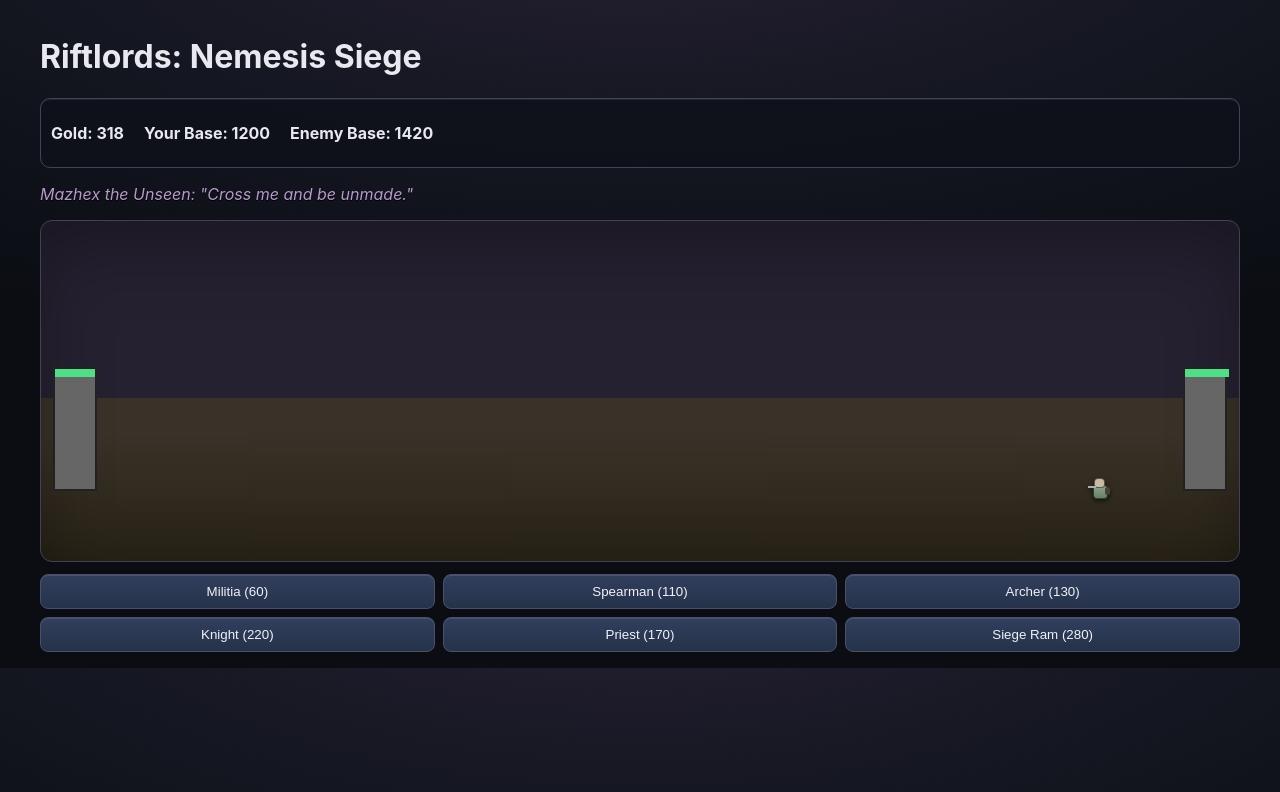
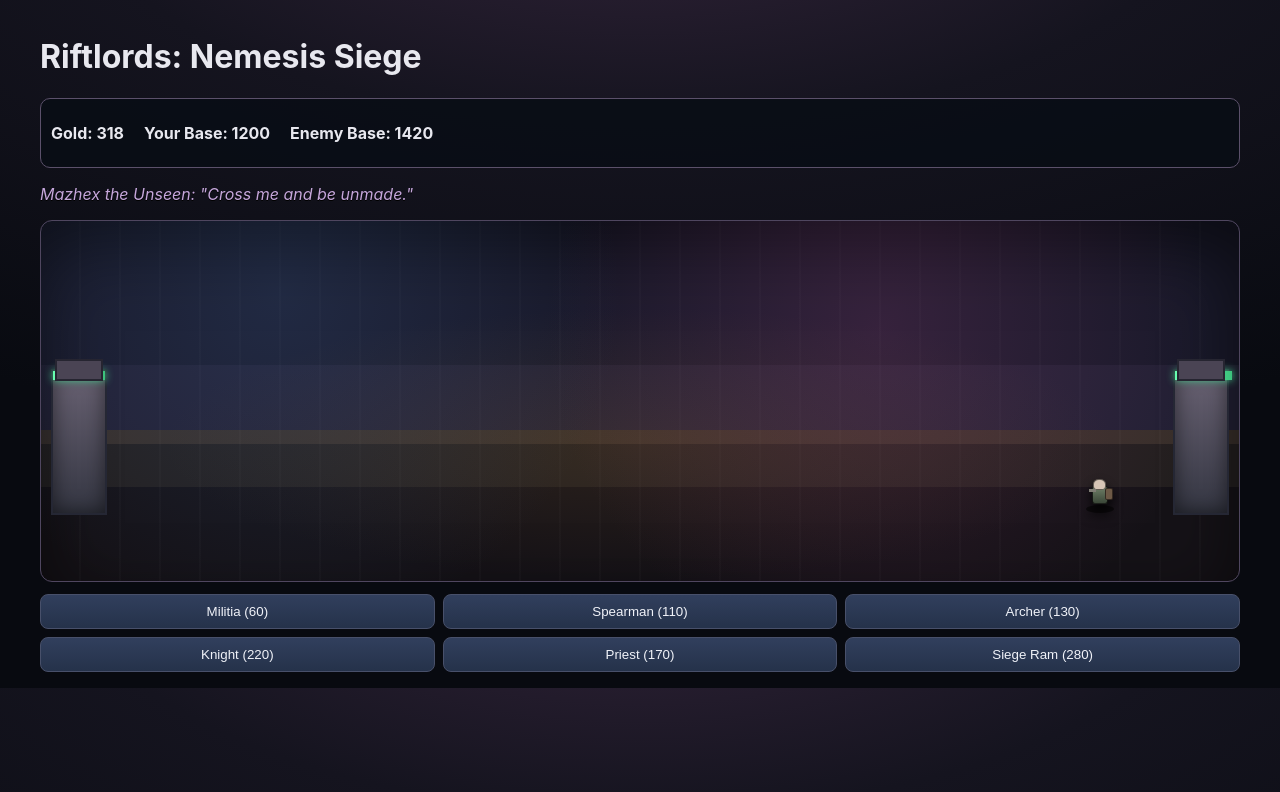
Before and after one commit to dansmith334/riftlords, a React (Vite) app: page / in a window 1280 px wide. Both pictures are taken after a click on the button 185 px from the left and 274 px from the top of the page. Shown: the top 792 px of the page. Built offline with nearby package versions, Linux system fonts and the light colour scheme.

Commit message:
Overhaul battle visuals with distinct dark-fantasy unit sprites

```diff
--- a/src/App.jsx
+++ b/src/App.jsx
@@ -155,7 +155,7 @@ function makeBattle(territory, upgrades) {
     t: 0, gold: 240, income: 28 * upgrades.incomeMult,
     enemyGold: 205 + territory.difficulty * 35 + (isLearningBattle ? 20 : 0), enemyIncome: 24 + territory.difficulty * 2, nextEnemySpawn: isLearningBattle ? 2.4 : 2.8,
     playerBase: BASE_HP, enemyBase: BASE_HP + territory.difficulty * 100 + (isLearningBattle ? 120 : 0),
-    units: [], floats: [], projectiles: [], impacts: [], result: 'ongoing',
+    units: [], fallen: [], floats: [], projectiles: [], impacts: [], result: 'ongoing',
     commanderLine: `${territory.commander.name} ${territory.commander.title}: "${taunt(territory.commander)}"`,
   }
 }
@@ -205,6 +205,7 @@ function stepBattle(state, campaign, territory) {
   s.floats = s.floats.filter((f) => f.life > 0).map((f) => ({ ...f, y: f.y - 16 * dt, life: f.life - dt }))
   s.projectiles = s.projectiles.filter((p) => p.life > 0).map((p) => ({ ...p, life: p.life - dt }))
   s.impacts = s.impacts.filter((e) => e.life > 0).map((e) => ({ ...e, life: e.life - dt }))
+  s.fallen = s.fallen.filter((f) => f.life > 0).map((f) => ({ ...f, life: f.life - dt }))
 
   for (const u of s.units) {
     const def = unitDefs[u.type]
@@ -250,7 +251,12 @@ function stepBattle(state, campaign, territory) {
     }
     if (u.animUntil <= s.t) u.anim = 'idle'
   }
-  s.units = s.units.filter((u) => u.hp > 0)
+  const survivors = []
+  for (const u of s.units) {
+    if (u.hp > 0) survivors.push(u)
+    else s.fallen.push({ ...u, life: 0.42 })
+  }
+  s.units = survivors
   if (s.enemyBase <= 0) s.result = 'victory'
   if (s.playerBase <= 0) s.result = 'defeat'
   return s
@@ -264,12 +270,8 @@ function BattleView({ battle, territory, onSpawn, onEnd }) {
     <div className="battlefield">
       <div className="base player-base"><div style={{width:`${(battle.playerBase/BASE_HP)*100}%`}}/></div>
       <div className="base enemy-base"><div style={{width:`${(battle.enemyBase/(BASE_HP+territory.difficulty*100))*100}%`}}/></div>
-      {battle.units.map((u) => {
-        const def = unitDefs[u.type]
-        return <div key={u.id} className={`unit ${u.side} ${u.type} anim-${u.anim} ${u.hitUntil > battle.t ? 'hit' : ''}`} style={{ left: `${(u.x / FIELD_WIDTH) * 100}%`, ['--unit-color']: def.color }} title={`${def.name} ${Math.floor(u.hp)}hp`}>
-          <span className="body" /><span className="head" /><span className="weapon" /><span className="accent" />
-        </div>
-      })}
+      {battle.units.map((u) => <UnitSprite key={u.id} u={u} battleTime={battle.t} />)}
+      {battle.fallen.map((u) => <UnitSprite key={`dead-${u.id}-${u.life.toFixed(2)}`} u={u} dead />)}
       {battle.projectiles.map((p) => {
         const progress = 1 - p.life / p.maxLife
         const x = p.fromX + (p.toX - p.fromX) * progress
@@ -283,4 +285,22 @@ function BattleView({ battle, territory, onSpawn, onEnd }) {
   </div>
 }
 
+function UnitSprite({ u, battleTime = 0, dead = false }) {
+  const def = unitDefs[u.type]
+  return <div className={`unit ${u.side} ${u.type} anim-${u.anim} ${u.hitUntil > battleTime ? 'hit' : ''} ${dead ? 'dead' : ''}`} style={{ left: `${(u.x / FIELD_WIDTH) * 100}%`, ['--unit-color']: def.color }} title={`${def.name} ${Math.floor(Math.max(0, u.hp))}hp`}>
+    <span className="shadow" />
+    <span className="cape" />
+    <span className="body" />
+    <span className="head" />
+    <span className="helmet" />
+    <span className="shield" />
+    <span className="weapon" />
+    <span className="weapon-swing" />
+    <span className="sigil" />
+    <span className="wheel wheel-a" />
+    <span className="wheel wheel-b" />
+    <span className="ram-head" />
+  </div>
+}
+
 export default App
--- a/src/styles.css
+++ b/src/styles.css
@@ -1,75 +1,101 @@
 :root { color-scheme: dark; font-family: Inter, system-ui, sans-serif; }
-body { margin: 0; background: radial-gradient(1200px 520px at 50% -140px, #2b2236 0%, #151722 52%, #0b0d13 100%); color: #e8e8ef; }
+body { margin: 0; background: radial-gradient(1300px 620px at 50% -160px, #37263e 0%, #15141f 46%, #080a10 100%); color: #e8e8ef; }
 .app { padding: 16px; max-width: 1200px; margin: auto; }
 .map .territory-grid { display:grid; grid-template-columns: repeat(4, minmax(0,1fr)); gap:12px; }
-.card { text-align:left; border:1px solid #3d3e56; background:linear-gradient(180deg, #202330 0%, #171a25 100%); color:#eee; padding:10px; border-radius:10px; box-shadow: inset 0 1px 0 #ffffff10, 0 10px 20px #00000026; }
+.card { text-align:left; border:1px solid #4d4963; background:linear-gradient(180deg, #221f30 0%, #13141f 100%); color:#eee; padding:10px; border-radius:10px; box-shadow: inset 0 1px 0 #ffffff10, 0 10px 20px #00000026; }
 .card.conquered { outline:2px solid #358960; }
-.hud { display:flex; gap: 20px; font-weight: 700; background:#0e1119cc; border:1px solid #3f4457; border-radius:10px; padding:8px 10px; box-shadow: inset 0 1px 0 #ffffff14; }
-.taunt { font-style: italic; color:#b79acb; text-shadow:0 1px 0 #000; }
-.battlefield { position: relative; height: 340px; border:1px solid #3f4258; border-radius: 12px; overflow:hidden; background: linear-gradient(#262131 0 52%,#3a3228 52% 62%, #282216 100%); box-shadow: inset 0 26px 70px #00000050; }
-.commander-chip { display:flex; align-items:center; gap:8px; margin:6px 0; }
-.portrait { width:30px; height:30px; border-radius:50%; display:grid; place-items:center; font-weight:700; color:#f1eef8; border:1px solid #ffffff30; box-shadow: inset 0 -5px 8px #00000055, 0 0 0 2px #00000020; background:
-  radial-gradient(circle at 50% 30%, #ffffff26 0 28%, transparent 29%),
-  radial-gradient(circle at 50% 72%, #00000060 0 48%, transparent 70%),
-  #5a4ca6; }
-.faction-riftborn .portrait { background-color:#5f2f97; }
-.faction-ash-legion .portrait { background-color:#844337; }
-.faction-dreadclaw .portrait { background-color:#1f6357; }
-.faction-moonreavers .portrait { background-color:#35558f; }
+.hud { display:flex; gap: 20px; font-weight: 700; background:#090d15df; border:1px solid #5b506a; border-radius:10px; padding:8px 10px; }
+.taunt { font-style: italic; color:#c6a7dc; text-shadow:0 1px 0 #000; }
+.battlefield { position: relative; height: 360px; border:1px solid #4f465f; border-radius: 12px; overflow:hidden;
+  background:
+  radial-gradient(700px 200px at 50% 62%, #6e4f2b40 0%, transparent 68%),
+  repeating-linear-gradient(90deg, transparent 0 38px, #ffffff05 38px 40px),
+  linear-gradient(180deg, #19192a 0 40%, #222034 40% 58%, #382f2a 58% 62%, #231f1f 62% 74%, #151217 74% 100%);
+  box-shadow: inset 0 26px 70px #00000090; }
+.battlefield::before { content:''; position:absolute; inset:0; background:radial-gradient(circle at 70% 30%, #8f3f7540, transparent 38%), radial-gradient(circle at 20% 20%, #3c5f9140, transparent 34%); pointer-events:none; }
+.commander-chip { display:flex; align-items:center; gap:8px; margin:6px 0; border:1px solid #ffffff1f; padding:4px; border-radius:8px; background:#0d1018; }
+.portrait { width:34px; height:34px; border-radius:6px; display:grid; place-items:center; font-weight:800; color:#f1eef8; border:1px solid #ffffff47; box-shadow: inset 0 -8px 14px #000000aa; background:#5a4ca6; }
+.faction-riftborn .portrait { box-shadow: inset 0 -8px 14px #000, 0 0 0 2px #8738cb66; }
+.faction-ash-legion .portrait { box-shadow: inset 0 -8px 14px #000, 0 0 0 2px #b4573d66; }
+.faction-dreadclaw .portrait { box-shadow: inset 0 -8px 14px #000, 0 0 0 2px #2fa18f66; }
+.faction-moonreavers .portrait { box-shadow: inset 0 -8px 14px #000, 0 0 0 2px #4a7cc866; }
 
-.unit { position:absolute; top: 228px; width:28px; height:28px; transform:translateX(-50%); filter: drop-shadow(0 2px 2px #0009); }
-.unit.enemy { top: 253px; transform:translateX(-50%) scaleX(-1); }
+.unit { position:absolute; top: 214px; width:42px; height:42px; transform:translateX(-50%); filter: drop-shadow(0 5px 5px #000b); }
+.unit.enemy { top: 250px; transform:translateX(-50%) scaleX(-1); }
 .unit > span { position:absolute; display:block; }
-.unit .body { left:6px; top:11px; width:13px; height:12px; background:linear-gradient(180deg, color-mix(in srgb, var(--unit-color) 85%, #d0d0d0 15%) 0%, color-mix(in srgb, var(--unit-color) 82%, #000 18%) 100%); border-radius:4px; border:1px solid #0009; }
-.unit .head { left:9px; top:4px; width:9px; height:8px; background:#cab9a5; border-radius:40% 40% 35% 35%; border:1px solid #0008; }
-.unit .weapon { left:18px; top:12px; width:8px; height:2px; background:#a9adb8; transform-origin:left center; }
-.unit .accent { left:4px; top:13px; width:5px; height:8px; background:#463f3a; border-radius:2px; }
+.unit .shadow { width:28px; height:8px; left:7px; bottom:0; background:#0008; border-radius:50%; }
+.unit .body { left:13px; top:15px; width:14px; height:16px; border-radius:3px; border:1px solid #000b; background:linear-gradient(#7f7770,#443d38); }
+.unit .head { left:15px; top:8px; width:11px; height:9px; border-radius:45% 45% 35% 35%; border:1px solid #0008; background:#d7c5b6; }
+.unit .helmet,.unit .shield,.unit .weapon-swing,.unit .sigil,.unit .wheel,.unit .ram-head,.unit .cape{display:none}
+.unit .weapon { left:25px; top:18px; width:9px; height:3px; background:#aaaebf; }
 
-.unit.spearman .weapon { width:14px; top:11px; background:#9fb8c8; }
-.unit.spearman .weapon::after { content:''; position:absolute; right:-2px; top:-2px; border-left:4px solid #d8e9f2; border-top:3px solid transparent; border-bottom:3px solid transparent; }
-.unit.archer .weapon { width:8px; height:10px; border:2px solid #c08a4f; border-left:none; border-radius:0 10px 10px 0; background:transparent; top:8px; left:16px; }
-.unit.knight .body { background:#a4aeb8; width:13px; }
-.unit.knight .head { background:#b8c2cc; border-radius:45% 45% 20% 20%; }
-.unit.knight .accent { width:6px; height:10px; background:#707f8f; left:2px; top:11px; border-radius:2px; }
-.unit.priest .body { background:linear-gradient(180deg,#d4cbdf,#afa8bc); }
-.unit.priest .head { background:#e6d8c7; }
-.unit.priest .weapon { width:2px; height:12px; left:20px; top:6px; background:#cdbb88; }
-.unit.priest .weapon::after { content:''; position:absolute; top:-4px; left:-3px; width:8px; height:8px; border-radius:50%; background:#b4f5d2; }
-.unit.ram { width:34px; height:22px; top:238px; }
-.unit.ram .body { left:2px; top:8px; width:24px; height:10px; background:#7d5944; border-radius:3px; }
-.unit.ram .head { display:none; }
-.unit.ram .weapon { left:24px; top:10px; width:8px; height:6px; background:#4b372d; border-radius:0 3px 3px 0; }
-.unit.ram .accent { left:3px; top:18px; width:24px; height:2px; background:#31363f; box-shadow:0 -11px 0 #31363f; }
+.unit.militia .body { background:linear-gradient(#6f7f67,#3b4738); }
+.unit.militia .shield { display:block; left:8px; top:17px; width:6px; height:10px; background:#6d5946; border:1px solid #0008; border-radius:2px; }
+.unit.militia .weapon { background:#7f7c74; width:7px; }
 
-.anim-strike { animation: strike 150ms cubic-bezier(.2,.84,.2,1); }
-.anim-shoot { animation: shoot 160ms cubic-bezier(.16,.75,.2,1); }
+.unit.spearman .weapon { width:18px; top:17px; background:#939daf; }
+.unit.spearman .weapon::after { content:''; position:absolute; right:-4px; top:-2px; border-left:5px solid #e3ebf5; border-top:3px solid transparent; border-bottom:3px solid transparent; }
+.unit.spearman .body { background:linear-gradient(#597083,#2f3f4f); }
+
+.unit.archer .weapon { width:9px; height:13px; border:2px solid #c08a4f; border-left:none; border-radius:0 10px 10px 0; background:transparent; top:11px; }
+.unit.archer .cape { display:block; left:10px; top:14px; width:7px; height:14px; background:linear-gradient(#775f8d,#332840); }
+
+.unit.knight { width:46px; height:46px; }
+.unit.knight .helmet { display:block; left:14px; top:7px; width:14px; height:9px; background:#96a4b4; border:1px solid #000a; border-radius:45% 45% 25% 25%; }
+.unit.knight .head { background:#b8c2cc; left:16px; }
+.unit.knight .body { left:12px; width:18px; height:20px; background:linear-gradient(#778696,#3b4652); }
+.unit.knight .shield { display:block; left:6px; top:15px; width:8px; height:13px; border-radius:3px; background:#5a6376; border:1px solid #0009; }
+.unit.knight .weapon { width:11px; background:#c9ced8; }
+
+.unit.priest .body { background:linear-gradient(#ddd6e4,#8e8898); border-radius:4px 4px 8px 8px; }
+.unit.priest .weapon { width:3px; height:16px; left:27px; top:8px; background:#c8b587; }
+.unit.priest .sigil { display:block; left:23px; top:4px; width:10px; height:10px; border-radius:50%; background:radial-gradient(circle,#cbffe8 10%, #6ad8a8 50%, transparent 72%); }
+
+.unit.ram { width:54px; height:32px; top:228px; }
+.unit.ram .head,.unit.ram .helmet,.unit.ram .shield,.unit.ram .cape,.unit.ram .sigil { display:none; }
+.unit.ram .body { display:block; left:6px; top:8px; width:34px; height:13px; border-radius:4px; background:linear-gradient(#7a563b,#463124); border:1px solid #000a; }
+.unit.ram .weapon { left:38px; top:11px; width:11px; height:7px; background:#3a2a21; border-radius:0 4px 4px 0; }
+.unit.ram .ram-head { display:block; left:47px; top:9px; width:6px; height:9px; background:#7f818d; clip-path:polygon(0 0,100% 50%,0 100%); }
+.unit.ram .wheel { display:block; width:9px; height:9px; border-radius:50%; background:#23252c; border:2px solid #626777; top:20px; }
+.unit.ram .wheel-a { left:11px; }
+.unit.ram .wheel-b { left:29px; }
+
+.anim-strike .weapon-swing,.anim-slam .weapon-swing { display:block; left:26px; top:10px; width:14px; height:14px; border-right:2px solid #ffffff80; border-top:2px solid #ffc18b77; border-radius:50%; }
+.anim-cast .sigil { filter: drop-shadow(0 0 8px #75ffd4); transform:scale(1.3); }
+.unit.hit { filter: brightness(1.8) saturate(1.2) drop-shadow(0 0 7px #ff9f6ea8); }
+.unit.dead { opacity:0.45; transform:translateX(-50%) translateY(7px) scale(0.86); filter: grayscale(1) brightness(.65); }
+.unit.enemy.dead { transform:translateX(-50%) translateY(7px) scale(0.86) scaleX(-1); }
+
+.anim-strike { animation: strike 170ms cubic-bezier(.2,.84,.2,1); }
+.anim-shoot { animation: shoot 180ms cubic-bezier(.16,.75,.2,1); }
 .anim-cast { animation: cast 220ms ease-out; }
-.anim-slam { animation: slam 170ms cubic-bezier(.18,.86,.2,1); }
-.unit.hit { filter: brightness(1.7) saturate(1.1) drop-shadow(0 0 5px #ffba8a88); }
-@keyframes strike { 0% { transform:translateX(-50%);} 40% { transform:translateX(-39%) translateY(-1px);} 100% { transform:translateX(-50%);} }
-@keyframes shoot { 0% { transform:translateX(-50%);} 40% { transform:translateX(-45%) translateY(-2px);} 100% { transform:translateX(-50%);} }
-@keyframes cast { 0% { transform:translateX(-50%);} 50% { transform:translateX(-50%) translateY(-4px);} 100% { transform:translateX(-50%);} }
-@keyframes slam { 0% { transform:translateX(-50%);} 35% { transform:translateX(-36%) translateY(1px);} 100% { transform:translateX(-50%);} }
+.anim-slam { animation: slam 190ms cubic-bezier(.18,.86,.2,1); }
+@keyframes strike { 40% { transform:translateX(-35%) translateY(-2px);} }
+@keyframes shoot { 40% { transform:translateX(-43%) translateY(-3px);} }
+@keyframes cast { 50% { transform:translateX(-50%) translateY(-6px);} }
+@keyframes slam { 35% { transform:translateX(-28%) translateY(2px);} }
 .unit.enemy.anim-strike { animation-name: strikeEnemy; }
 .unit.enemy.anim-shoot { animation-name: shootEnemy; }
 .unit.enemy.anim-cast { animation-name: castEnemy; }
 .unit.enemy.anim-slam { animation-name: slamEnemy; }
-@keyframes strikeEnemy { 0% { transform:translateX(-50%) scaleX(-1);} 45% { transform:translateX(-58%) scaleX(-1);} 100% { transform:translateX(-50%) scaleX(-1);} }
-@keyframes shootEnemy { 0% { transform:translateX(-50%) scaleX(-1);} 40% { transform:translateX(-54%) translateY(-1px) scaleX(-1);} 100% { transform:translateX(-50%) scaleX(-1);} }
-@keyframes castEnemy { 0% { transform:translateX(-50%) scaleX(-1);} 50% { transform:translateX(-50%) translateY(-3px) scaleX(-1);} 100% { transform:translateX(-50%) scaleX(-1);} }
-@keyframes slamEnemy { 0% { transform:translateX(-50%) scaleX(-1);} 35% { transform:translateX(-62%) scaleX(-1);} 100% { transform:translateX(-50%) scaleX(-1);} }
+@keyframes strikeEnemy { 45% { transform:translateX(-62%) scaleX(-1);} }
+@keyframes shootEnemy { 40% { transform:translateX(-58%) translateY(-2px) scaleX(-1);} }
+@keyframes castEnemy { 50% { transform:translateX(-50%) translateY(-5px) scaleX(-1);} }
+@keyframes slamEnemy { 35% { transform:translateX(-70%) scaleX(-1);} }
 
-.projectile { position:absolute; width:8px; height:2px; transform:translateX(-50%); background:#d7c089; box-shadow:0 0 4px #f8ddb366; }
-.impact { position:absolute; width:16px; height:16px; border-radius:50%; transform:translate(-50%,-50%); pointer-events:none; }
-.impact.hit { background:radial-gradient(circle,#ffe0bb 0,#ff9c78 40%,#8f2d22 65%,transparent 76%); box-shadow:0 0 10px #ff9b7890; }
-.impact.heal { background:radial-gradient(circle,#c8ffe1 0,#62d89f 55%,transparent 70%); }
-.base { position:absolute; width:40px; height:120px; bottom:70px; border:2px solid #222; background:#666; }
-.player-base { left: 12px; }
-.enemy-base { right: 12px; }
-.base > div { height:8px; background:#4fe085; }
+.projectile { position:absolute; width:13px; height:3px; transform:translateX(-50%) rotate(-8deg); background:linear-gradient(90deg,#f7e1a8,#ab8760); box-shadow:0 0 8px #f8ddb399; }
+.projectile::after { content:''; position:absolute; right:-2px; top:-2px; border-left:4px solid #efe6db; border-top:3px solid transparent; border-bottom:3px solid transparent; }
+.impact { position:absolute; width:24px; height:24px; border-radius:50%; transform:translate(-50%,-50%); pointer-events:none; }
+.impact.hit { background:radial-gradient(circle,#ffe0bb 0,#ff9c78 38%,#8f2d22 67%,transparent 78%); box-shadow:0 0 16px #ff9b7890; }
+.impact.heal { background:radial-gradient(circle,#c8ffe1 0,#62d89f 52%,transparent 72%); box-shadow:0 0 14px #62d89f88; }
+.base { position:absolute; width:52px; height:142px; bottom:66px; border:2px solid #252734; background:linear-gradient(#696273,#343642); box-shadow:inset 0 0 20px #0008; }
+.player-base { left: 10px; }
+.enemy-base { right: 10px; }
+.base::before { content:''; position:absolute; width:44px; height:18px; top:-12px; left:2px; background:#4a4454; border:2px solid #262531; }
+.base > div { height:9px; background:linear-gradient(90deg,#68ffb1,#3cc27c); box-shadow:0 0 8px #46d690; }
 .float { position:absolute; color:#ff8989; font-weight:700; transform:translateX(-50%); text-shadow:0 1px 3px #000; }
 .float.heal { color:#85f7c1; }
 .spawn-grid { margin-top: 12px; display:grid; grid-template-columns: repeat(3, 1fr); gap:8px; }
-button { border:1px solid #48506a; background:linear-gradient(180deg,#313f5d,#25324a); color:#f0f2f8; padding:9px; border-radius:8px; cursor:pointer; box-shadow: inset 0 1px 0 #ffffff1f; }
+button { border:1px solid #48506a; background:linear-gradient(180deg,#313f5d,#25324a); color:#f0f2f8; padding:9px; border-radius:8px; cursor:pointer; }
 button:hover { background:linear-gradient(180deg,#3c4e73,#2d3f5e); }
 .result { margin-top: 14px; padding: 12px; background: linear-gradient(180deg,#23283a,#1b1f2f); border-radius: 10px; border:1px solid #434a61; }
```
Also changed, not shown: 3 other files (tests, documents, lock files or other folders).
